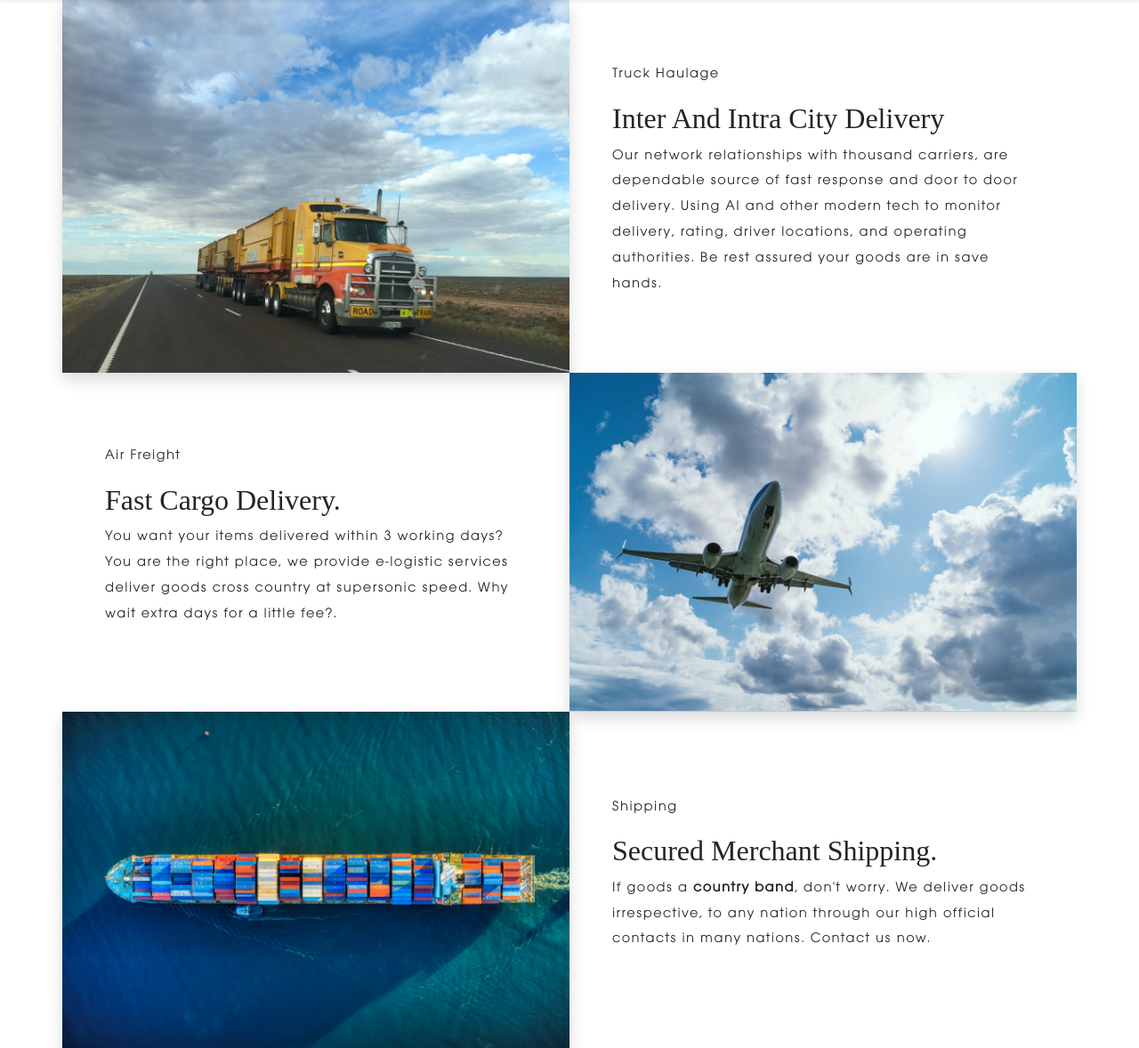
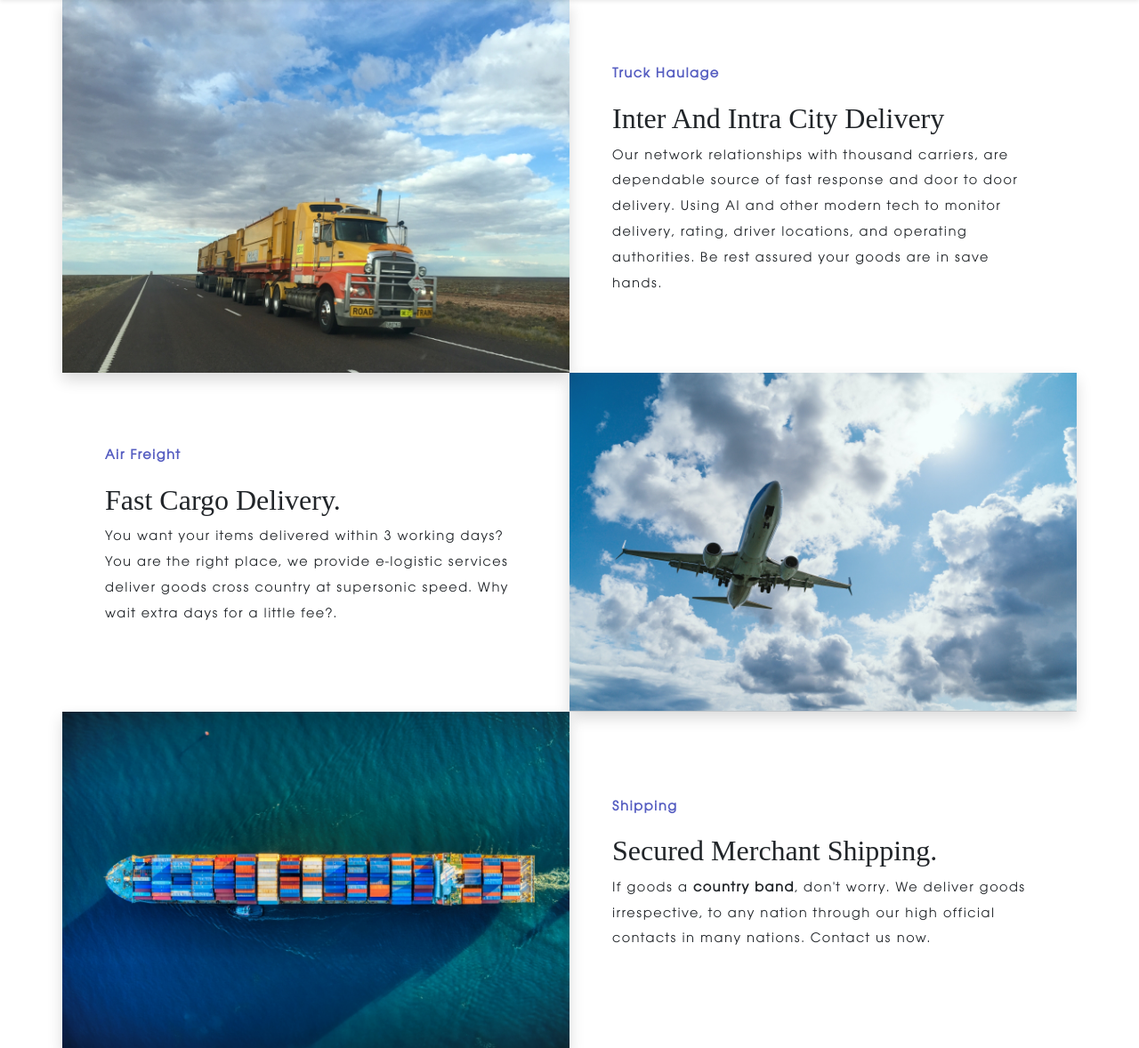
Before and after one commit to ndmichael/logistics, a Django app: page /service/ in a window 1280 px wide. Shown: the part 77-1255 px from the top of the page at 89% size. Run offline with Django 3.2, Linux system fonts and the light colour scheme; some libraries are stand-ins or nearby versions; some web fonts are replaced.

Commit message:
updated the service page

```diff
--- a/shipment/templates/shipment/services.html
+++ b/shipment/templates/shipment/services.html
@@ -8,7 +8,7 @@
                 </div>
             </div>
             <div class="col-12 col-md-6 align-self-center p-3 p-sm-5">
-                <p>Truck Haulage</p>
+                <p class=" secondary_color"><b>Truck Haulage</b></p>
                 <h1 class="h2">
                     Inter and Intra city delivery
                 </h1>
@@ -22,7 +22,7 @@
 
         <div class=" row">
             <div class="col-12 col-md-6 align-self-center p-3 p-sm-5 order-2 order-sm-1">
-                <p> Air Freight</p>
+                <p class=" secondary_color"> <b>Air Freight</b></p>
                 <h1 class="h2">
                     Fast Cargo Delivery.
                 </h1>
@@ -45,7 +45,7 @@
                 </div>
             </div>
             <div class="col-12 col-md-6 align-self-center p-3 p-sm-5">
-                <p>Shipping</p>
+                <p class=" secondary_color"><b>Shipping</b></p>
                 <h1 class="h2">
                     Secured Merchant Shipping.
                 </h1>
```
